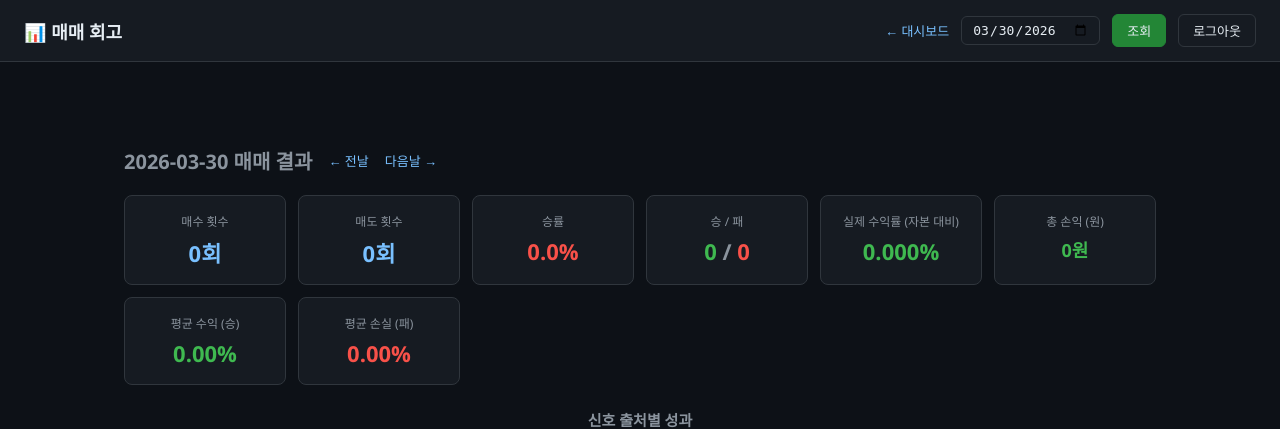
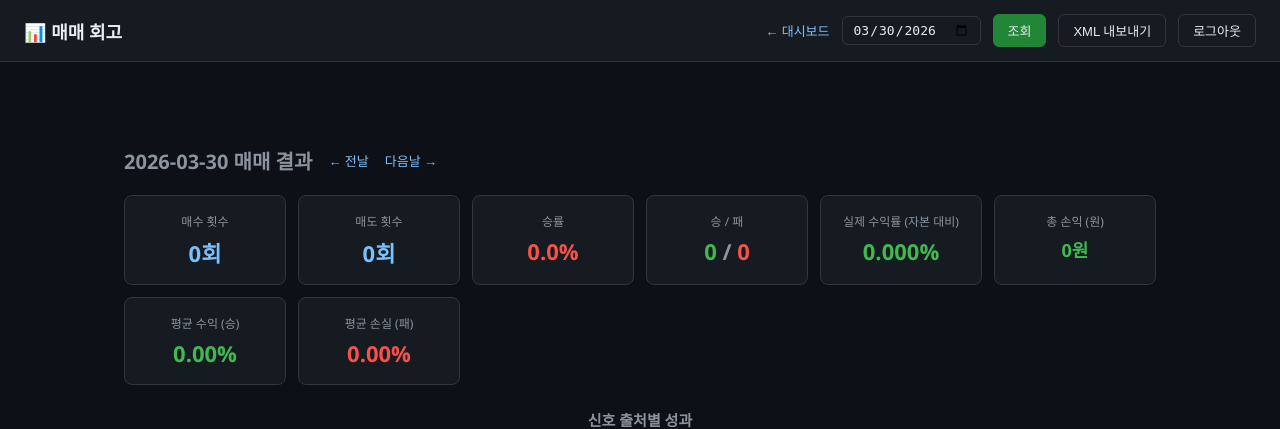
Before and after one commit to giant-shoulder/bithumb-trader, a Flask app: page /review in a window 1280 px wide. Shown: the top 429 px of the page. Run offline with Flask 3, Linux system fonts and the light colour scheme; the visitor is signed in with stand-in values (Sample User, id 1); data that the repository does not hold is empty.

Commit message:
feat: 매매 회고 XML 내보내기 기능 추가
/api/review/<date>/export/xml 엔드포인트로 매매내역 + 탈락내역을
UTF-8 XML 파일로 다운로드. 리뷰 페이지 헤더에 버튼 추가.

Co-Authored-By: Claude Sonnet 4.6 <noreply@anthropic.com>

```diff
--- a/dashboard/app.py
+++ b/dashboard/app.py
@@ -5,6 +5,7 @@ import subprocess
 import os
 import csv
 import glob
+import xml.etree.ElementTree as ET
 from datetime import datetime, date
 from functools import wraps
 from flask import Flask, render_template, Response, request, session, redirect, url_for, jsonify
@@ -183,5 +184,55 @@ def review_data(target_date):
     })
 
 
+@app.route('/api/review/<target_date>/export/xml')
+@login_required
+def export_xml(target_date):
+    base_dir = '/home/ubuntu/bithumb-trader'
+    ym = target_date[:7].replace('-', '')
+
+    trades = []
+    trade_file = f"{base_dir}/trade_history_{ym}.csv"
+    if os.path.exists(trade_file):
+        with open(trade_file, encoding='utf-8') as f:
+            reader = csv.DictReader(f, restkey=None)
+            for row in reader:
+                if row['시간'].startswith(target_date):
+                    row.pop(None, None)
+                    trades.append(row)
+
+    rejects = []
+    reject_file = f"{base_dir}/reject_history_{ym}.csv"
+    if os.path.exists(reject_file):
+        with open(reject_file, encoding='utf-8') as f:
+            reader = csv.DictReader(f, restkey=None)
+            for row in reader:
+                if row['시간'].startswith(target_date):
+                    row.pop(None, None)
+                    rejects.append(row)
+
+    root = ET.Element('매매회고', 날짜=target_date)
+
+    trades_el = ET.SubElement(root, '매매내역')
+    for t in trades:
+        trade_el = ET.SubElement(trades_el, '거래')
+        for k, v in t.items():
+            if not k.startswith('_'):
+                ET.SubElement(trade_el, k).text = str(v or '')
+
+    rejects_el = ET.SubElement(root, '탈락내역')
+    for r in rejects:
+        reject_el = ET.SubElement(rejects_el, '탈락')
+        for k, v in r.items():
+            if not k.startswith('_'):
+                ET.SubElement(reject_el, k).text = str(v or '')
+
+    xml_bytes = ET.tostring(root, encoding='utf-8', xml_declaration=True)
+    return Response(
+        xml_bytes,
+        mimetype='application/xml',
+        headers={'Content-Disposition': f'attachment; filename="trades_{target_date}.xml"'}
+    )
+
+
 if __name__ == '__main__':
     app.run(host='0.0.0.0', port=5000, debug=False)
--- a/dashboard/templates/review.html
+++ b/dashboard/templates/review.html
@@ -150,6 +150,7 @@
       <a href="/" class="nav-link">← 대시보드</a>
       <input type="date" id="datePicker" value="{{ target_date }}">
       <button class="btn btn-primary" onclick="loadData()">조회</button>
+      <button class="btn" onclick="exportXml()">XML 내보내기</button>
       <a href="/logout"><button class="btn">로그아웃</button></a>
     </div>
   </header>
@@ -322,6 +323,12 @@
         });
     }
 
+    function exportXml() {
+      const d = document.getElementById('datePicker').value;
+      if (!d) return;
+      window.location.href = `/api/review/${d}/export/xml`;
+    }
+
     loadData();
   </script>
 </body>
```
